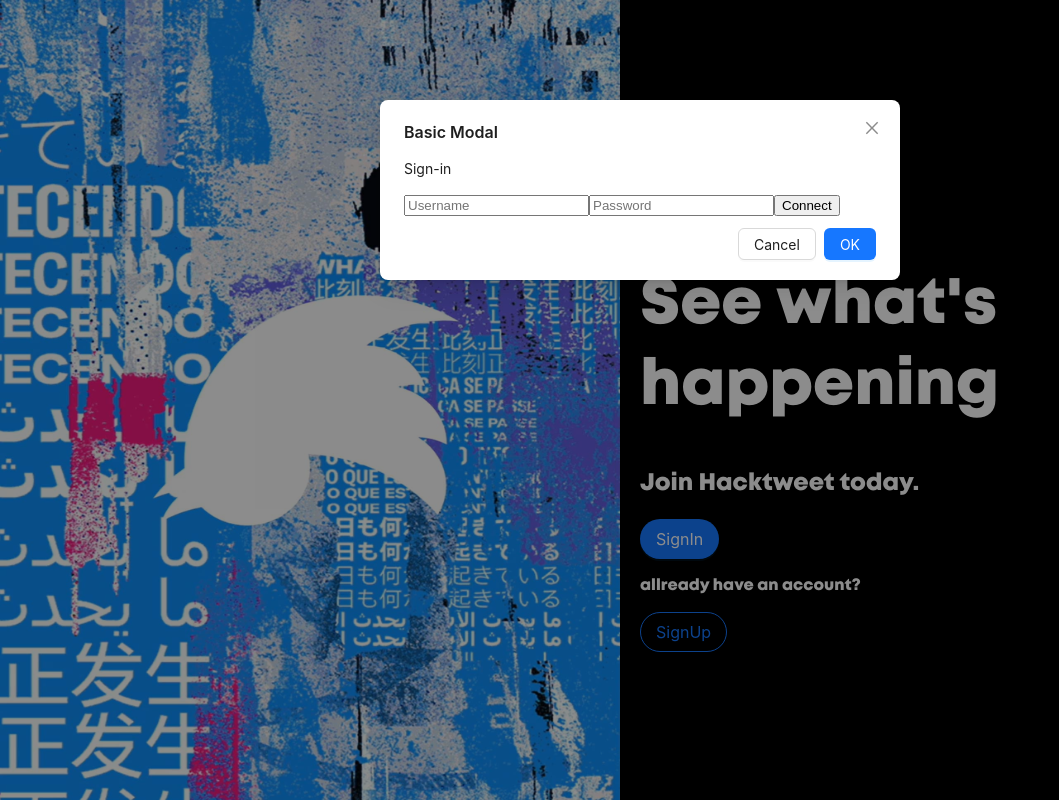
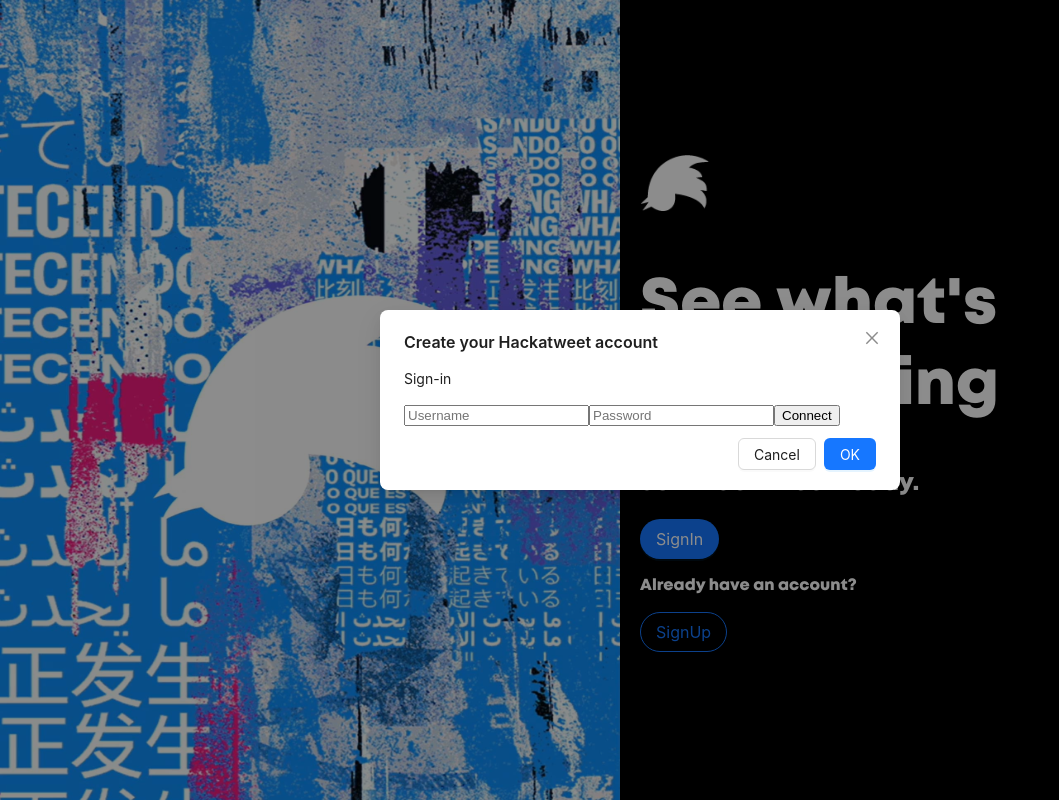
Before and after one commit to DevDreamer2024/hackatweet-front, a Next.js app: page / in a window 1280 px wide. Both pictures are taken after a click on the button "SignIn". Shown: the whole page, without its empty margins (0-1059 px from the left). Built offline with nearby package versions, Linux system fonts and the light colour scheme.

Commit message:
test merge

```diff
--- a/components/Login.js
+++ b/components/Login.js
@@ -24,21 +24,24 @@
     <h1>See what's <br />happening</h1>
     <h2>Join Hacktweet today.</h2>
     <Button type="primary" size={size} shape="round" onClick={() => setModal1Open(true)}> SignIn </Button>
-      <Modal title="Basic Modal"
+      <Modal title="Create your Hackatweet account"
+        centered
+        image = "/images/twiter-inverse.png"
         open={modal1Open}
         onOk={() => setModal1Open(false)}
         onCancel={() => setModal1Open(false)}
        >
         <SignIn />
       </Modal>
-      <p>allready have an account?</p>
+      <p>Already have an account?</p>
 
       <Button type="primary" size={size} shape="round" ghost  onClick={() => setModal2Open(true)}>
         SignUp
       </Button>
       <Modal
-        title="Vertically centered modal dialog"
+        title="Connect to Hackatweet"
         centered
+        image = "/images/twiter-inverse.png"
         open={modal2Open}
         onOk={() => setModal2Open(false)}
         onCancel={() => setModal2Open(false)}
```
